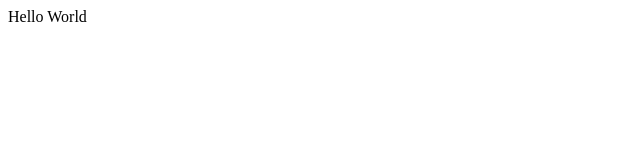
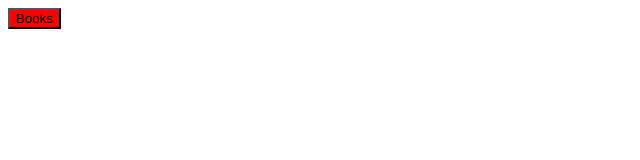
Before and after one commit to Professor-MAD/dcomply, a React (Create React App) app: page / in a window 1280 px wide. Shown: the top 160 px of the page, without its empty margins (0-640 px from the left). Built offline with nearby package versions, Linux system fonts and the light colour scheme.

Commit message:
app.css added

```diff
--- /dev/null
+++ b/src/App.css
@@ -0,0 +1,3 @@
+.books {
+    background-color: red;
+}
--- a/src/App.js
+++ b/src/App.js
@@ -1,6 +1,10 @@
+import "./App.css";
+
 function App() {
     return(
-        <div>Hello World</div>
+        <div>
+            <button className="books">Books</button>
+        </div>
     );
 };
 
```
